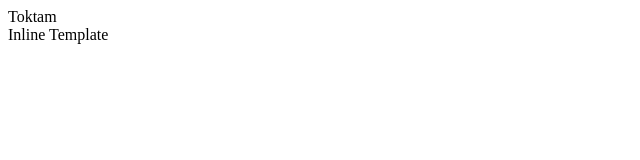
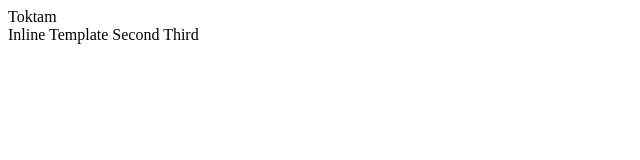
Before and after one commit to toktamm/angular-tutorial, an Angular app: page / in a window 1280 px wide. Shown: the top 160 px of the page, without its empty margins (0-640 px from the left). Built offline with nearby package versions, Linux system fonts and the light colour scheme.

Commit message:
use backticks for multiple lines of inline html code

```diff
--- a/src/app/first/first.component.ts
+++ b/src/app/first/first.component.ts
@@ -2,7 +2,11 @@ import { Component, OnInit } from '@angular/core';
 
 @Component({
   selector: '[app-first]',
-  template: '<div>Inline Template</div>',
+  template: `<div>
+  Inline Template
+  Second
+  Third
+  </div>`,
   styleUrls: ['./first.component.css']
 })
 export class FirstComponent implements OnInit {
```
